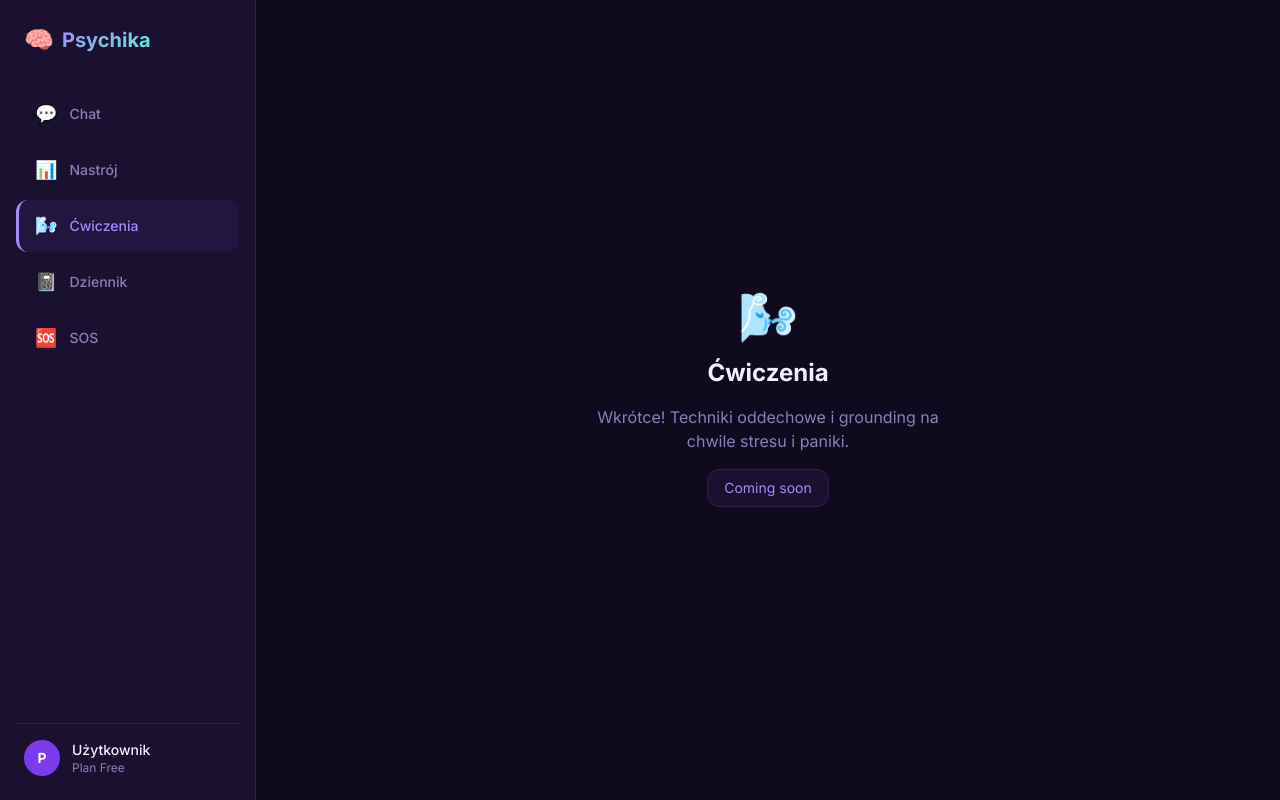
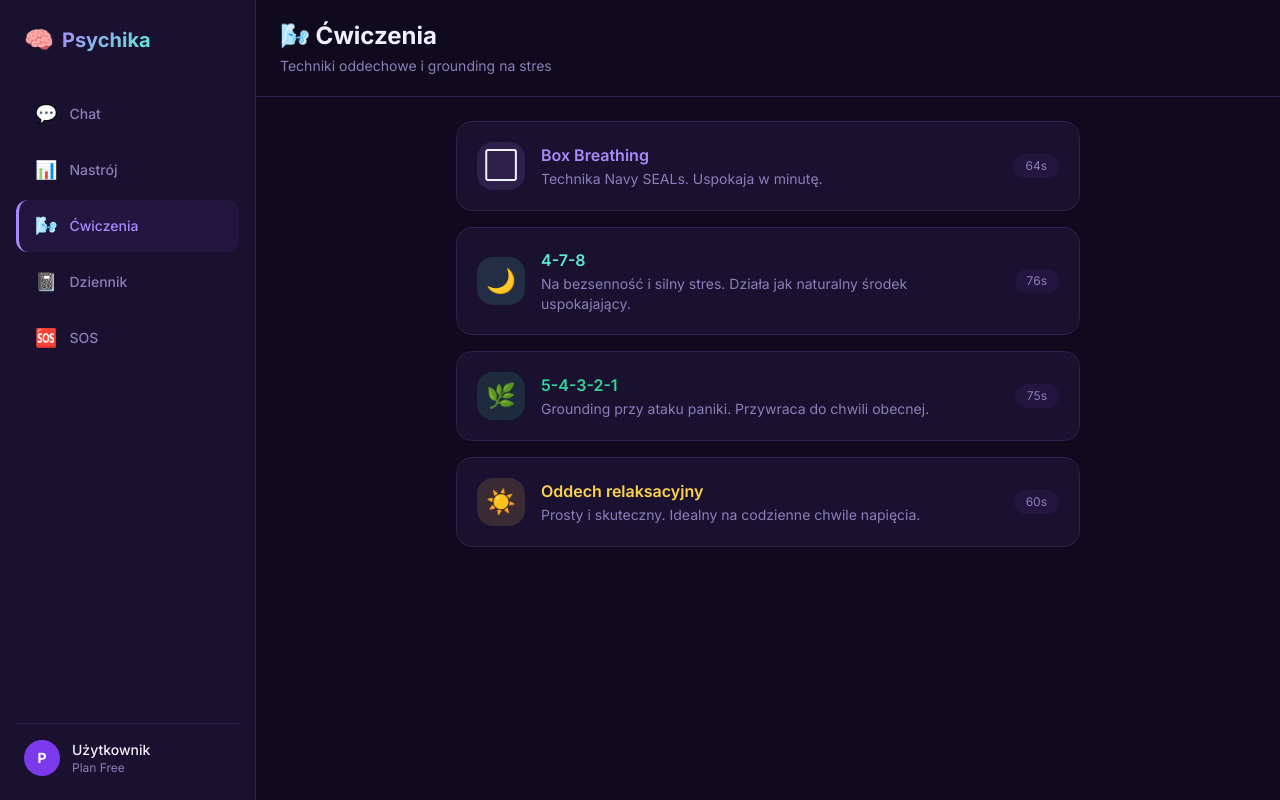
Before and after one commit to PawelZhenchak/Psychika-, a Next.js app: page /app/exercises in a window 1280 px wide. Built offline with nearby package versions, Linux system fonts and the light colour scheme.

Commit message:
feat: breathing exercises with animated circle timer

```diff
--- a/src/app/app/exercises/page.tsx
+++ b/src/app/app/exercises/page.tsx
@@ -1,13 +1,214 @@
+'use client';
+
+import { useState, useEffect, useRef } from 'react';
+
+const EXERCISES = [
+  {
+    id: 'box',
+    icon: '⬜',
+    name: 'Box Breathing',
+    desc: 'Technika Navy SEALs. Uspokaja w minutę.',
+    color: '#A78BFA',
+    steps: ['Wdech', 'Zatrzymaj', 'Wydech', 'Zatrzymaj'],
+    durations: [4, 4, 4, 4],
+    rounds: 4,
+  },
+  {
+    id: '478',
+    icon: '🌙',
+    name: '4-7-8',
+    desc: 'Na bezsenność i silny stres. Działa jak naturalny środek uspokajający.',
+    color: '#5EEAD4',
+    steps: ['Wdech', 'Zatrzymaj', 'Wydech'],
+    durations: [4, 7, 8],
+    rounds: 4,
+  },
+  {
+    id: 'grounding',
+    icon: '🌿',
+    name: '5-4-3-2-1',
+    desc: 'Grounding przy ataku paniki. Przywraca do chwili obecnej.',
+    color: '#34D399',
+    steps: [
+      '5 rzeczy które WIDZISZ',
+      '4 rzeczy które CZUJESZ dotykiem',
+      '3 rzeczy które SŁYSZYSZ',
+      '2 rzeczy które WĄCHASZ',
+      '1 rzecz którą SMAKUJESZ',
+    ],
+    durations: [15, 15, 15, 15, 15],
+    rounds: 1,
+  },
+  {
+    id: 'relax',
+    icon: '☀️',
+    name: 'Oddech relaksacyjny',
+    desc: 'Prosty i skuteczny. Idealny na codzienne chwile napięcia.',
+    color: '#FCD34D',
+    steps: ['Wdech', 'Wydech'],
+    durations: [4, 6],
+    rounds: 6,
+  },
+];
+
+type Phase = { step: string; duration: number; index: number };
+
 export default function ExercisesPage() {
+  const [active, setActive] = useState<string | null>(null);
+  const [phase, setPhase] = useState<Phase | null>(null);
+  const [progress, setProgress] = useState(0);
+  const [round, setRound] = useState(1);
+  const [done, setDone] = useState(false);
+  const intervalRef = useRef<ReturnType<typeof setInterval> | null>(null);
+  const timeoutRef = useRef<ReturnType<typeof setTimeout> | null>(null);
+
+  const exercise = EXERCISES.find(e => e.id === active);
+
+  const clearTimers = () => {
+    if (intervalRef.current) clearInterval(intervalRef.current);
+    if (timeoutRef.current) clearTimeout(timeoutRef.current);
+  };
+
+  const stopExercise = () => {
+    clearTimers();
+    setActive(null);
+    setPhase(null);
+    setProgress(0);
+    setRound(1);
+    setDone(false);
+  };
+
+  const runPhase = (ex: typeof EXERCISES[0], stepIdx: number, currentRound: number) => {
+    const step = ex.steps[stepIdx];
+    const duration = ex.durations[stepIdx];
+    setPhase({ step, duration, index: stepIdx });
+    setProgress(0);
+
+    let elapsed = 0;
+    intervalRef.current = setInterval(() => {
+      elapsed += 100;
+      setProgress(Math.min((elapsed / (duration * 1000)) * 100, 100));
+    }, 100);
+
+    timeoutRef.current = setTimeout(() => {
+      clearInterval(intervalRef.current!);
+      const nextStep = stepIdx + 1;
+      if (nextStep < ex.steps.length) {
+        runPhase(ex, nextStep, currentRound);
+      } else {
+        const nextRound = currentRound + 1;
+        if (nextRound <= ex.rounds) {
+          setRound(nextRound);
+          runPhase(ex, 0, nextRound);
+        } else {
+          setDone(true);
+          setPhase(null);
+        }
+      }
+    }, duration * 1000);
+  };
+
+  const startExercise = (id: string) => {
+    clearTimers();
+    const ex = EXERCISES.find(e => e.id === id)!;
+    setActive(id);
+    setRound(1);
+    setDone(false);
+    runPhase(ex, 0, 1);
+  };
+
+  useEffect(() => () => clearTimers(), []);
+
+  const circumference = 2 * Math.PI * 54;
+
   return (
-    <div className="flex flex-col items-center justify-center h-full gap-4 px-6">
-      <span className="text-5xl">🌬️</span>
-      <h1 className="text-2xl font-bold" style={{ color: 'var(--text)' }}>Ćwiczenia</h1>
-      <p className="text-center max-w-sm" style={{ color: 'var(--text-muted)' }}>
-        Wkrótce! Techniki oddechowe i grounding na chwile stresu i paniki.
-      </p>
-      <div className="px-4 py-2 rounded-xl text-sm" style={{ background: 'var(--bg-card)', border: '1px solid var(--border)', color: 'var(--primary)' }}>
-        Coming soon
+    <div className="flex flex-col h-full overflow-y-auto">
+      <div className="px-6 py-5 border-b shrink-0" style={{ borderColor: 'var(--border)' }}>
+        <h1 className="text-2xl font-bold" style={{ color: 'var(--text)' }}>🌬️ Ćwiczenia</h1>
+        <p className="text-sm mt-1" style={{ color: 'var(--text-muted)' }}>Techniki oddechowe i grounding na stres</p>
+      </div>
+
+      <div className="flex-1 px-6 py-6 max-w-2xl mx-auto w-full">
+
+        {/* Active exercise */}
+        {active && exercise && (
+          <div className="mb-6 p-6 rounded-2xl text-center" style={{ background: 'var(--bg-card)', border: `1px solid ${exercise.color}44` }}>
+            <p className="text-sm font-semibold mb-1" style={{ color: exercise.color }}>{exercise.name}</p>
+            {!done ? (
+              <>
+                <p className="text-xs mb-6" style={{ color: 'var(--text-muted)' }}>Runda {round} z {exercise.rounds}</p>
+
+                {/* Circle progress */}
+                <div className="flex justify-center mb-4">
+                  <div className="relative w-36 h-36">
+                    <svg className="w-full h-full -rotate-90" viewBox="0 0 120 120">
+                      <circle cx="60" cy="60" r="54" fill="none" stroke="var(--border)" strokeWidth="8" />
+                      <circle cx="60" cy="60" r="54" fill="none"
+                        stroke={exercise.color} strokeWidth="8"
+                        strokeDasharray={circumference}
+                        strokeDashoffset={circumference - (progress / 100) * circumference}
+                        strokeLinecap="round"
+                        style={{ transition: 'stroke-dashoffset 0.1s linear' }}
+                      />
+                    </svg>
+                    <div className="absolute inset-0 flex flex-col items-center justify-center">
+                      <span className="text-3xl font-bold" style={{ color: exercise.color }}>
+                        {phase ? Math.ceil(phase.duration * (1 - progress / 100)) : ''}
+                      </span>
+                      <span className="text-xs mt-1" style={{ color: 'var(--text-muted)' }}>sek</span>
+                    </div>
+                  </div>
+                </div>
+
+                <p className="text-xl font-bold mb-6" style={{ color: 'var(--text)' }}>{phase?.step}</p>
+
+                {/* Step indicators */}
+                <div className="flex justify-center gap-2 mb-6">
+                  {exercise.steps.map((s, i) => (
+                    <div key={i} className="w-2 h-2 rounded-full transition-all"
+                      style={{ background: phase?.index === i ? exercise.color : 'var(--border)' }} />
+                  ))}
+                </div>
+              </>
+            ) : (
+              <div className="py-4">
+                <p className="text-5xl mb-3">✨</p>
+                <p className="text-lg font-semibold mb-1" style={{ color: 'var(--text)' }}>Świetna robota!</p>
+                <p className="text-sm mb-4" style={{ color: 'var(--text-muted)' }}>Ćwiczenie ukończone. Jak się czujesz?</p>
+              </div>
+            )}
+
+            <button onClick={stopExercise}
+              className="px-6 py-2 rounded-xl text-sm font-medium transition-all"
+              style={{ background: 'var(--bg-card2)', color: 'var(--text-muted)', border: '1px solid var(--border)' }}>
+              {done ? 'Wróć do listy' : 'Zatrzymaj'}
+            </button>
+          </div>
+        )}
+
+        {/* Exercise list */}
+        {!active && (
+          <div className="flex flex-col gap-4">
+            {EXERCISES.map((ex) => (
+              <button key={ex.id} onClick={() => startExercise(ex.id)}
+                className="p-5 rounded-2xl text-left transition-all hover:scale-[1.01]"
+                style={{ background: 'var(--bg-card)', border: '1px solid var(--border)' }}>
+                <div className="flex items-center gap-4">
+                  <div className="w-12 h-12 rounded-2xl flex items-center justify-center text-2xl shrink-0"
+                    style={{ background: ex.color + '22' }}>{ex.icon}</div>
+                  <div className="flex-1">
+                    <p className="font-semibold" style={{ color: ex.color }}>{ex.name}</p>
+                    <p className="text-sm mt-0.5" style={{ color: 'var(--text-muted)' }}>{ex.desc}</p>
+                  </div>
+                  <div className="text-xs px-3 py-1 rounded-full shrink-0"
+                    style={{ background: 'var(--bg-card2)', color: 'var(--text-muted)' }}>
+                    {ex.rounds * ex.durations.reduce((a, b) => a + b, 0)}s
+                  </div>
+                </div>
+              </button>
+            ))}
+          </div>
+        )}
       </div>
     </div>
   );
```
